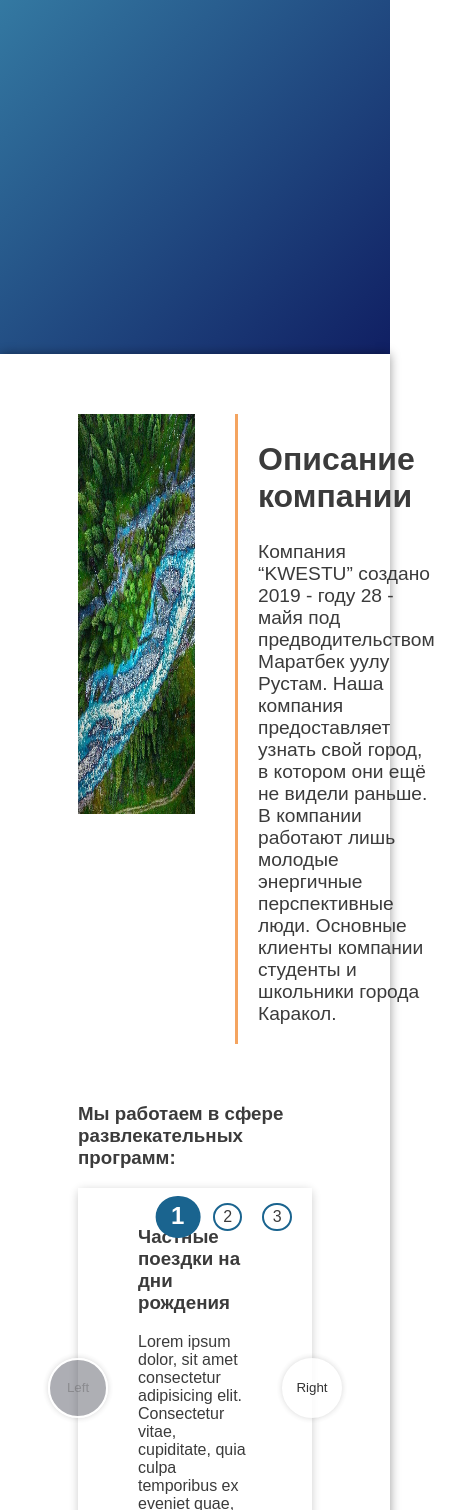
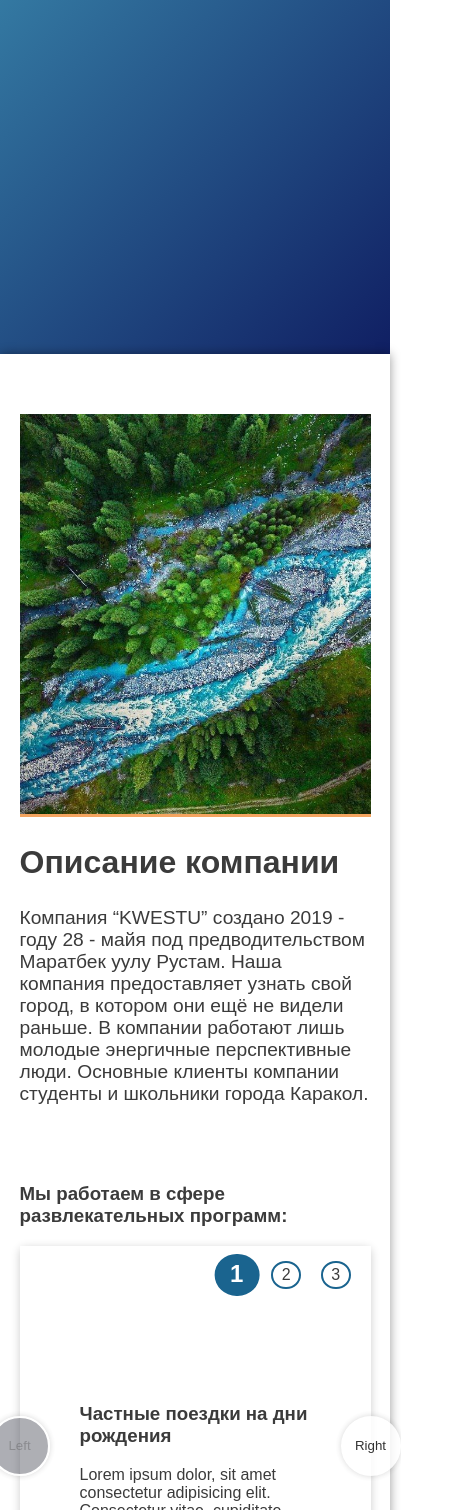
Before and after one commit to Nurjigit-Melis-uulu/KWESTU.com, a plain HTML site: page index.html in a window 390 px wide. Shown: the part 490-2000 px from the top of the page, 455 px wide, since content can reach past the window. Drawn offline with Linux system fonts and the light colour scheme.

Commit message:
begin adding responsive

```diff
--- a/index.html
+++ b/index.html
@@ -68,7 +68,7 @@
             <div>2</div>
             <div>3</div>
           </div>
-          <div class="content active">
+          <div class="cont active">
             <div>
               <h3>Частные поездки на дни рождения</h3>
               <p>
@@ -79,7 +79,7 @@
               </p>
             </div>
           </div>
-          <div class="content">
+          <div class="cont">
             <div>
               <h3>Квест комнаты</h3>
               <p>
@@ -90,7 +90,7 @@
               </p>
             </div>
           </div>
-          <div class="content">
+          <div class="cont">
             <div>
               <h3>Нахождение кладов</h3>
               <p>
--- a/script/main.js
+++ b/script/main.js
@@ -1,7 +1,7 @@
 let nav = document.querySelector("nav");
 let opacityObjImg = document.querySelectorAll(".opacity-img");
 let opacityObjText = document.querySelectorAll(".opacity-text");
-let carouselContents = document.querySelectorAll(".carousel .content");
+let carouselContents = document.querySelectorAll(".carousel .cont");
 let carouselStatus = document.querySelectorAll(".carousel-status-bar div");
 let carouselLeftButton = document.querySelector(".left-button");
 let carouselRightButton = document.querySelector(".right-button");
--- a/style/main.css
+++ b/style/main.css
@@ -205,7 +205,7 @@ footer i:hover {
   position: relative;
 }
 
-.carousel .content {
+.carousel .cont {
   width: 100%;
   height: 100%;
   position: absolute;
@@ -282,3 +282,44 @@ footer i:hover {
   font-weight: bold;
   color: white;
 }
+
+@media (max-width: 1200px) {
+  .container {
+    width: 80%;
+  }
+}
+
+@media (max-width: 900px) {
+  .container {
+    width: 90%;
+  }
+}
+
+@media (max-width: 800px) {
+
+  .content {
+    flex-flow: column
+  }
+
+  .image {
+    width: 100%;
+  }
+
+  article {
+    width: 100%;
+    padding: 0;
+  }
+
+  article div.text {
+    border: none;
+    border-top: 3px solid sandybrown;
+    transform: translateX(-20px);
+    padding: 0;
+  }
+}
+
+@media (max-width: 600px) {
+  header h1 {
+    font-size: 4em;
+  }
+}
```
